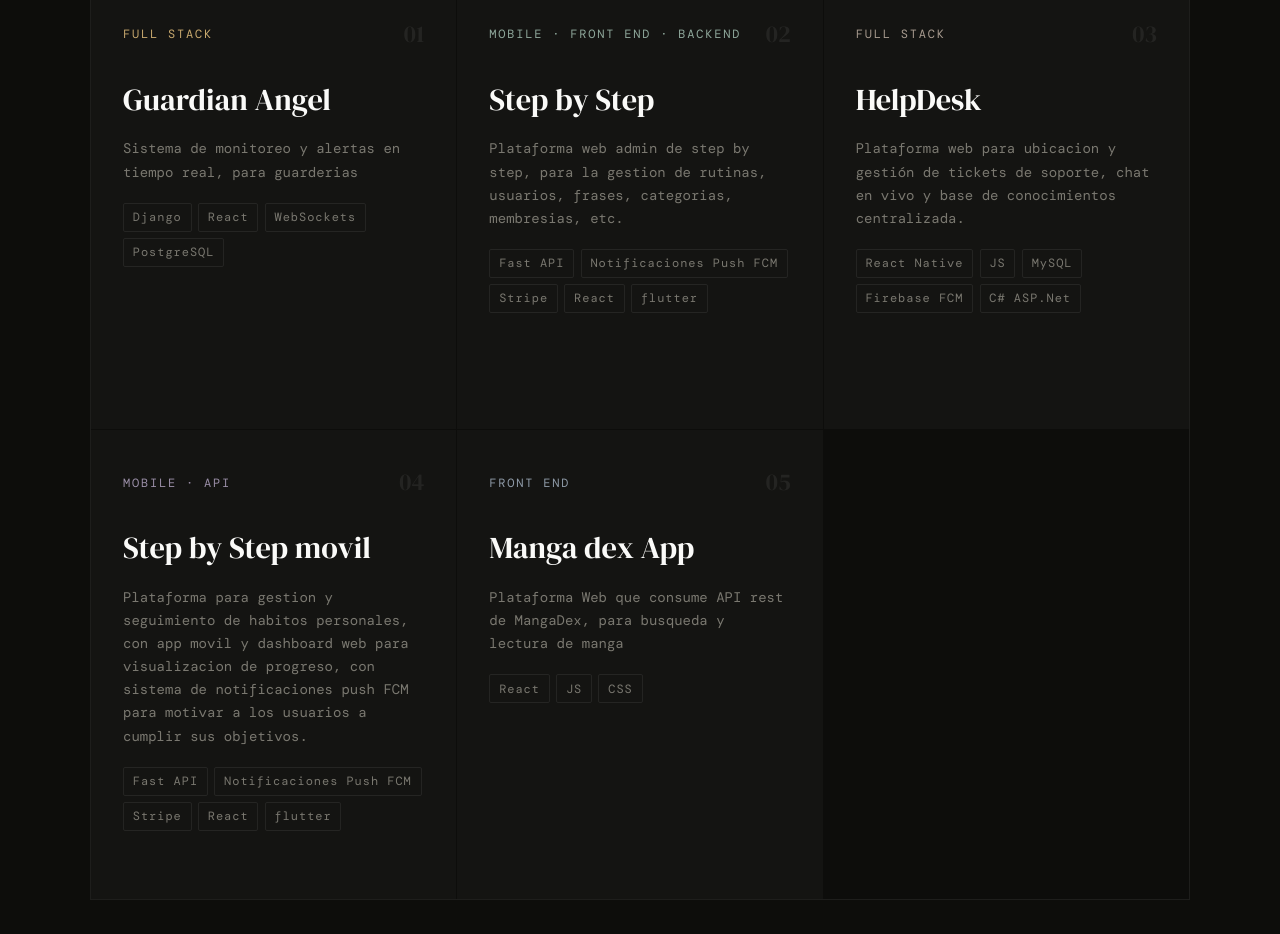
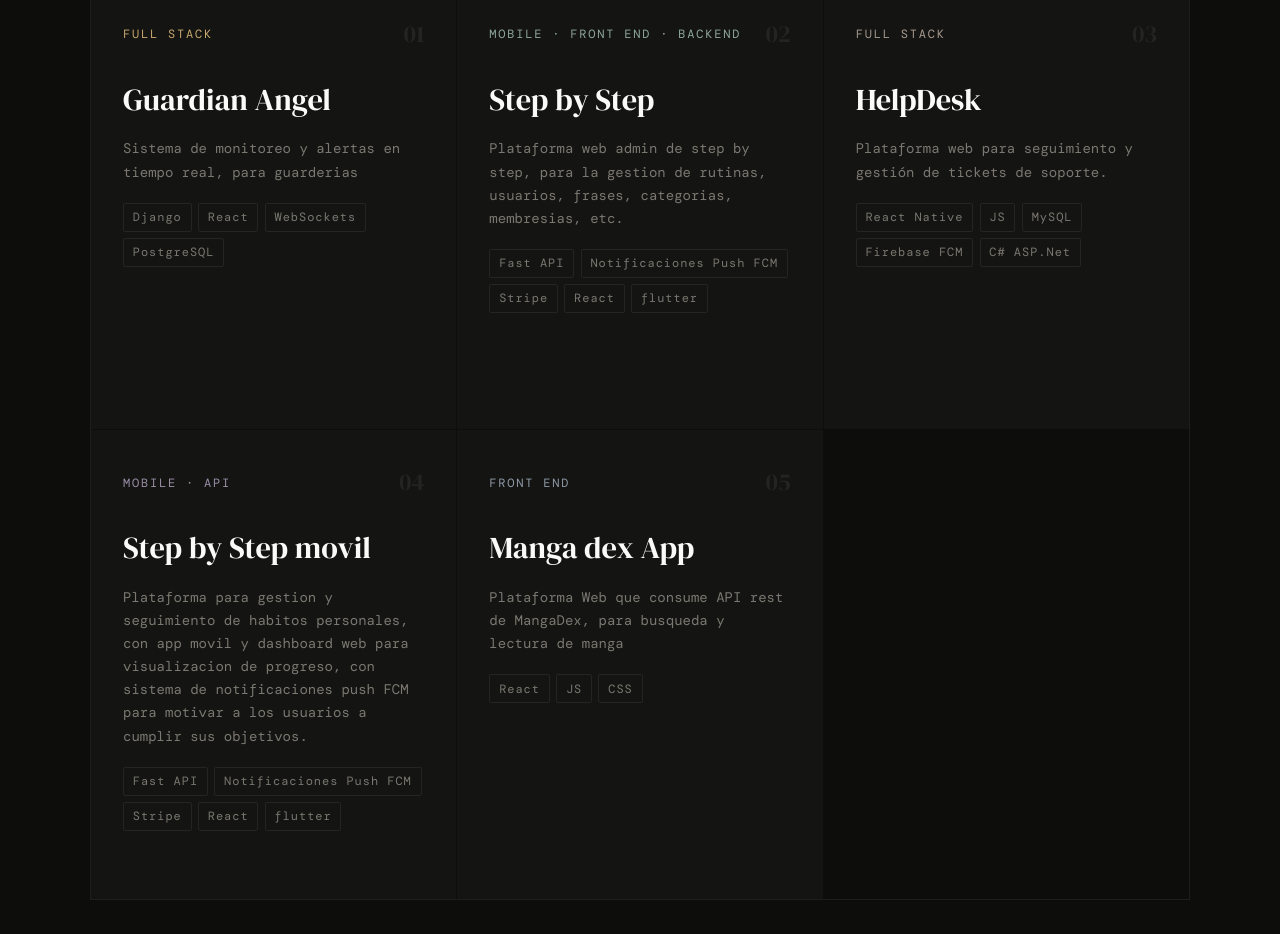
Before and after one commit to BrayanAlv/Portafolio-brayanAlvz, a React app: page / in a window 1280 px wide. Shown: the part 2080-3014 px from the top of the page. Built offline with nearby package versions, Linux system fonts and the light colour scheme; the HTML template or start-up script is replaced by a standard one; a web font is replaced by a local one.

Commit message:
imagnes v5

```diff
--- a/src/App.jsx
+++ b/src/App.jsx
@@ -94,7 +94,7 @@ const projects = [
     id: 3,
     name: "HelpDesk",
     tag: "Full Stack",
-    desc: "Plataforma web para ubicacion y gestión de tickets de soporte, chat en vivo y base de conocimientos centralizada.",
+    desc: "Plataforma web para seguimiento y gestión de tickets de soporte.",
     stack: ["React Native", "JS", "MySQL", "Firebase FCM", "C# ASP.Net"],
     color: "#A89B8F",
     images: [helplink1, helplink2, helplink3, helplink4],
```
